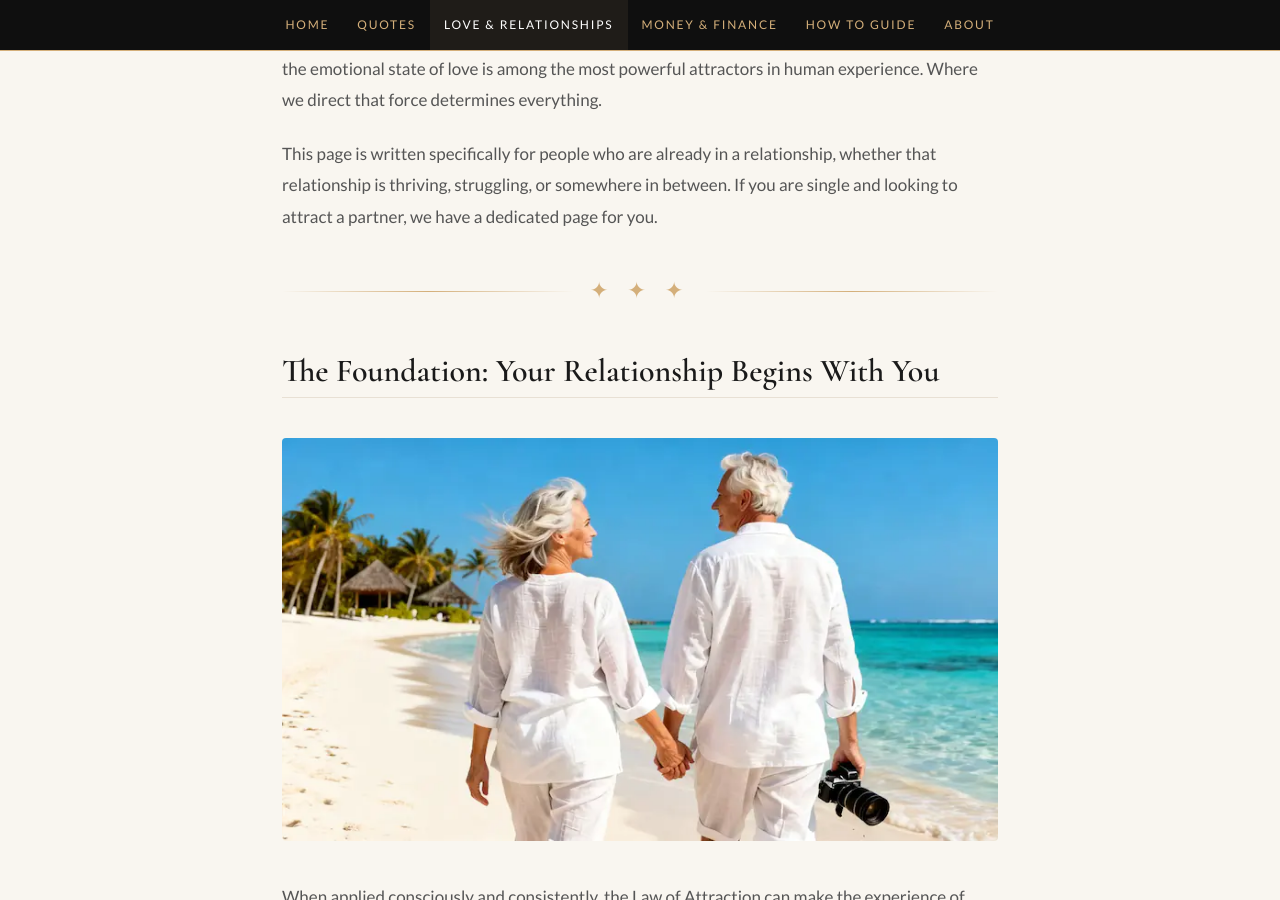
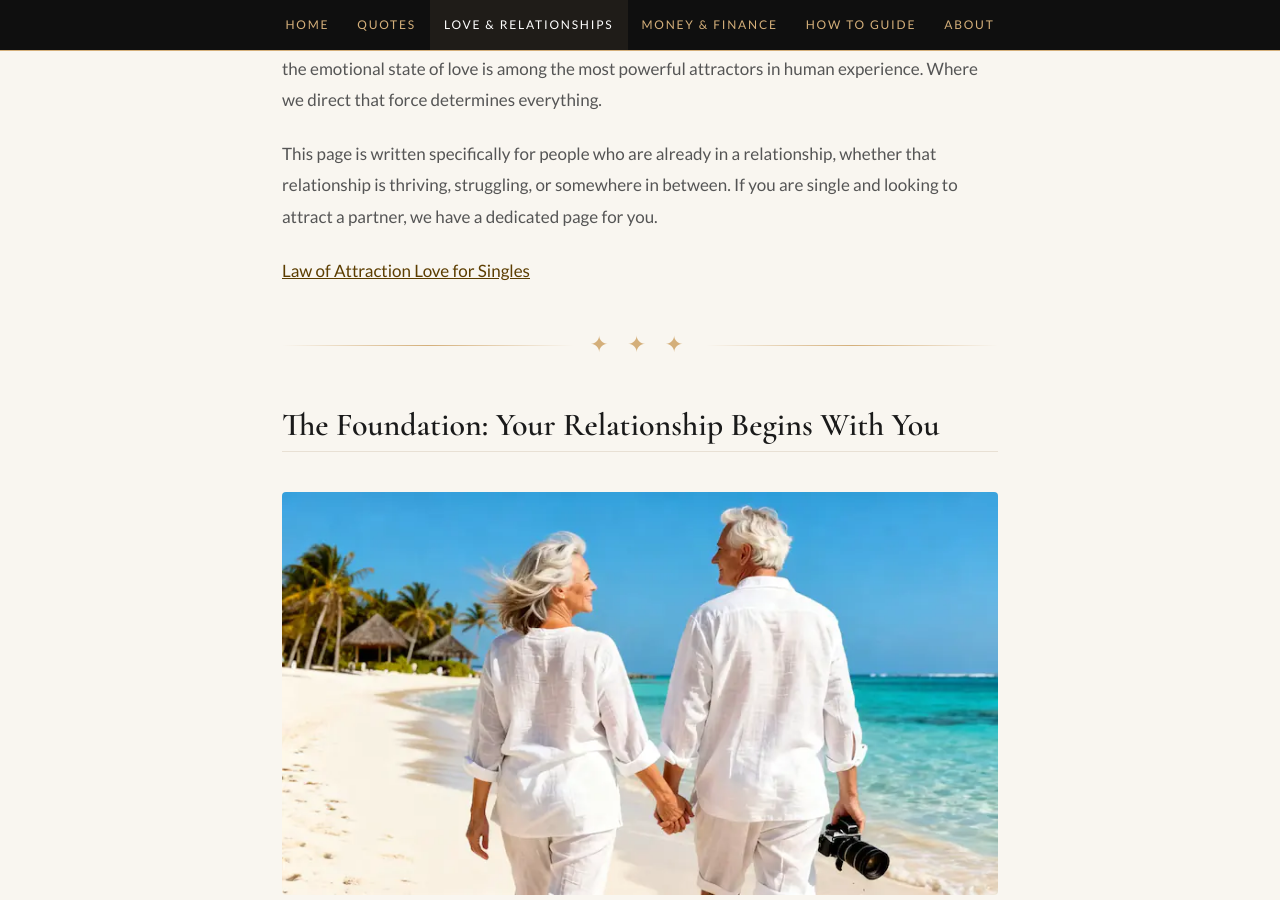
Before and after one commit to LOAC-Central/loacentral, a Jekyll site: the page built from law-of-attraction-love-relationships/index.html, in a window 1280 px wide and 900 px high, scrolled down 998 px. Built offline with Jekyll 4.4.1, drawn with Linux system fonts in a browser that asks for light colours.

Commit message:
Update index.html

```diff
--- a/law-of-attraction-love-relationships/index.html
+++ b/law-of-attraction-love-relationships/index.html
@@ -399,7 +399,7 @@ permalink: /law-of-attraction-love-relationships/
     <p>Napoleon Hill spent more than twenty years studying the inner lives of the most successful people in America, and what he found consistently was this: behind virtually every sustained achievement was a profound experience of love. Not sentiment but love as a generative force. A frequency. Hill understood, as all serious students of the Law eventually come to understand, that the emotional state of love is among the most powerful attractors in human experience. Where we direct that force determines everything.</p>
 
     <p>This page is written specifically for people who are already in a relationship, whether that relationship is thriving, struggling, or somewhere in between. If you are single and looking to attract a partner, we have a dedicated page for you.</p>
-
+    <p><a href="/law-attraction-love-singles/" style="color:#5c3d00;text-decoration:underline;">Law of Attraction Love for Singles</a></p>
     <!-- ,,, -->
     <div class="section-divider" aria-hidden="true"><span>✦ ✦ ✦</span></div>
 
```
